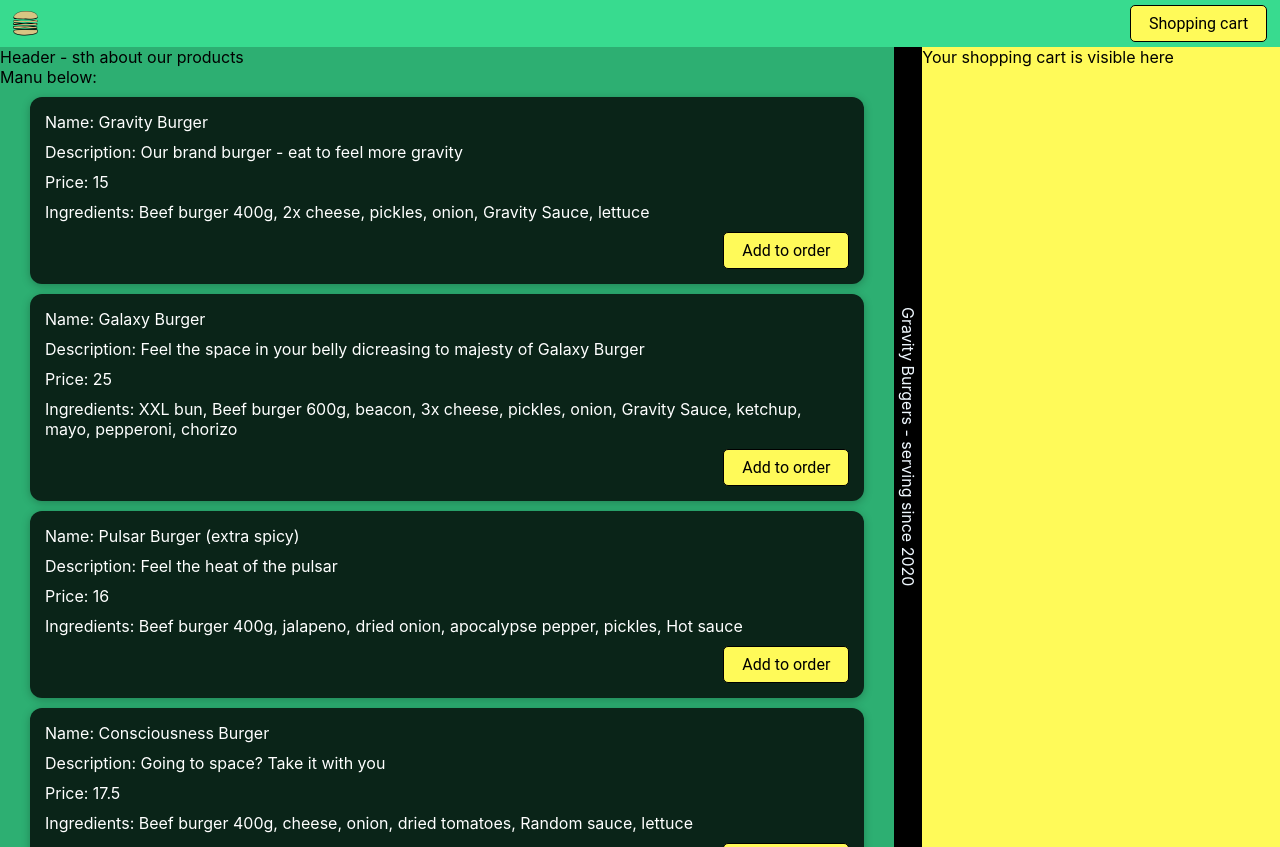
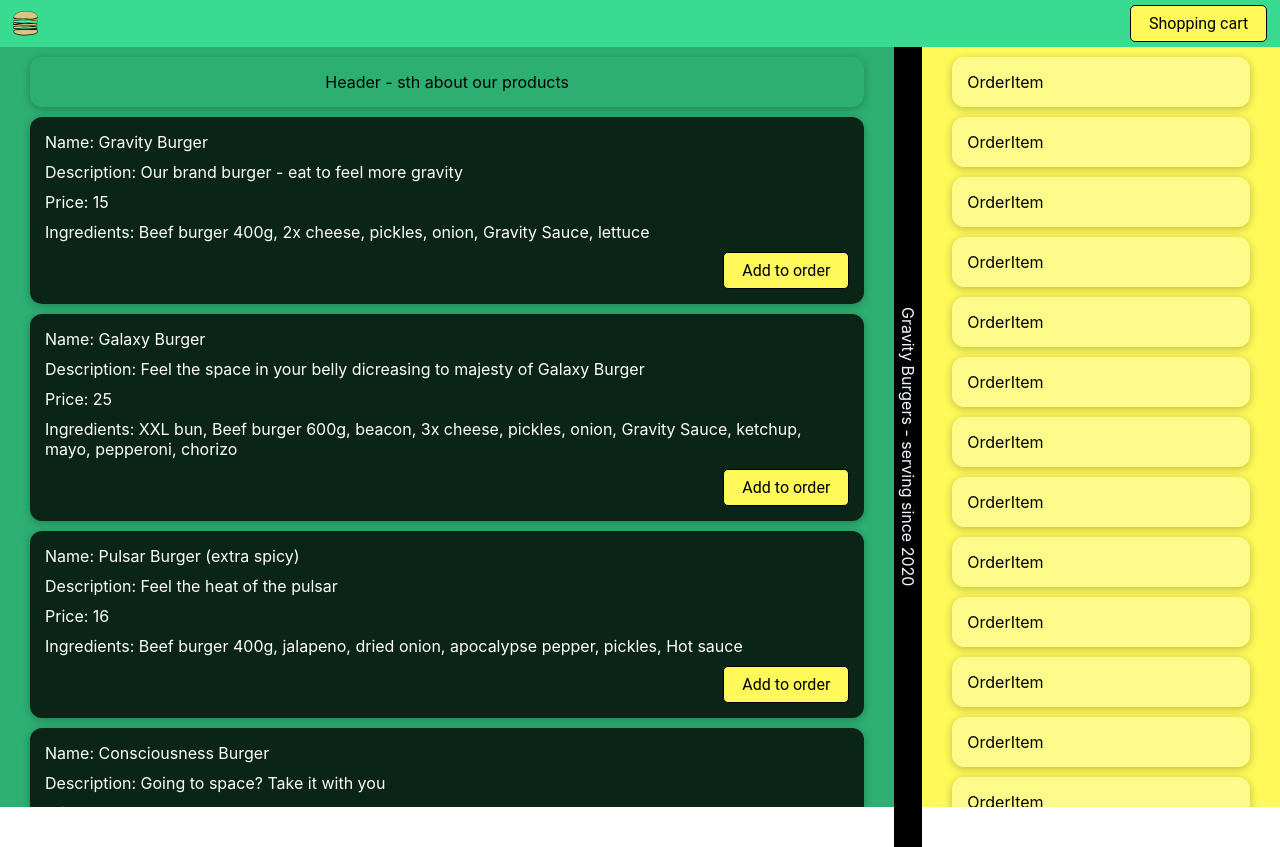
Before and after one commit to mikoogla/shop-app, a React (Create React App) app: page / in a window 1280 px wide. Built offline with nearby package versions, Linux system fonts and the light colour scheme.

Commit message:
extending layout

```diff
--- a/src/App.css
+++ b/src/App.css
@@ -5,6 +5,7 @@
   --accent_1_dark: #2daf72;
   --accent_1_darker: #0a2418;
   --accent_2: #fffa59;
+  --accent_2_lighter: #fffb8a;
   --border_color: black;
   --font_color: black;
   --font_color_reversed: rgb(255, 255, 255);
--- a/src/components/Content/Content.js
+++ b/src/components/Content/Content.js
@@ -7,7 +7,6 @@ export default function Content() {
   return (
     <div className={styles.main}>
       <Header />
-      Manu below:
       <Menu />
     </div>
   );
--- a/src/components/Content/Content.module.css
+++ b/src/components/Content/Content.module.css
@@ -1,4 +1,5 @@
 .main {
+  margin: 0px 0px 40px 0px;
   width: 100%;
   background-color: var(--accent_1_dark);
   overflow-y: auto;
--- a/src/components/Content/Header/Header.js
+++ b/src/components/Content/Header/Header.js
@@ -1,5 +1,6 @@
 import React from "react";
-
+import Card from "../../../UI/Card/Card";
+import styles from "./Header.module.css";
 export default function Header() {
-  return <div>Header - sth about our products</div>;
+  return <Card className={styles.main}>Header - sth about our products</Card>;
 }
--- a/src/components/Content/Header/Header.module.css
+++ b/src/components/Content/Header/Header.module.css
@@ -0,0 +1,4 @@
+.main {
+  display: flex;
+  justify-content: center;
+}
--- a/src/components/Order/Order.js
+++ b/src/components/Order/Order.js
@@ -1,6 +1,32 @@
 import React from "react";
 import styles from "./Order.module.css";
+import OrderItem from "./OrderItem/OrderItem";
 
 export default function Order() {
-  return <div className={styles.main}>Your shopping cart is visible here</div>;
+  return (
+    <div className={styles.main}>
+      <OrderItem />
+      <OrderItem />
+      <OrderItem />
+      <OrderItem />
+      <OrderItem />
+      <OrderItem />
+      <OrderItem />
+      <OrderItem />
+      <OrderItem />
+      <OrderItem />
+      <OrderItem />
+      <OrderItem />
+      <OrderItem />
+      <OrderItem />
+      <OrderItem />
+      <OrderItem />
+      <OrderItem />
+      <OrderItem />
+      <OrderItem />
+      <OrderItem />
+      <OrderItem />
+      <OrderItem />
+    </div>
+  );
 }
--- a/src/components/Order/Order.module.css
+++ b/src/components/Order/Order.module.css
@@ -1,5 +1,7 @@
 .main {
   background-color: var(--accent_2);
+  margin: 0px 0px 40px 0px;
   width: 40vw;
   max-width: 500px;
+  overflow-y: auto;
 }
--- /dev/null
+++ b/src/components/Order/OrderItem/OrderItem.js
@@ -0,0 +1,6 @@
+import React from "react";
+import Card from "../../../UI/Card/Card";
+import styles from "./OrderItem.module.css";
+export default function OrderItem() {
+  return <Card className={styles.main}>OrderItem</Card>;
+}
--- /dev/null
+++ b/src/components/Order/OrderItem/OrderItem.module.css
@@ -0,0 +1,3 @@
+.main {
+  background-color: var(--accent_2_lighter);
+}
```
